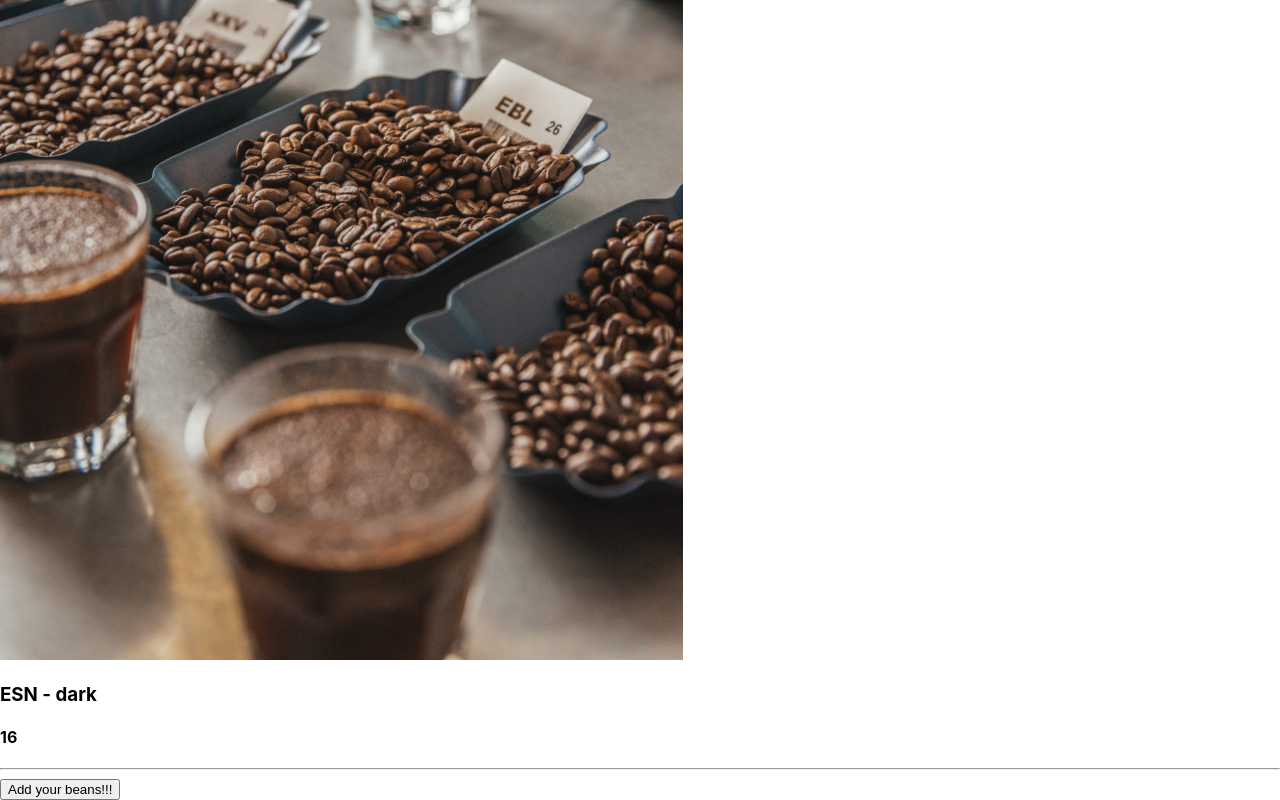
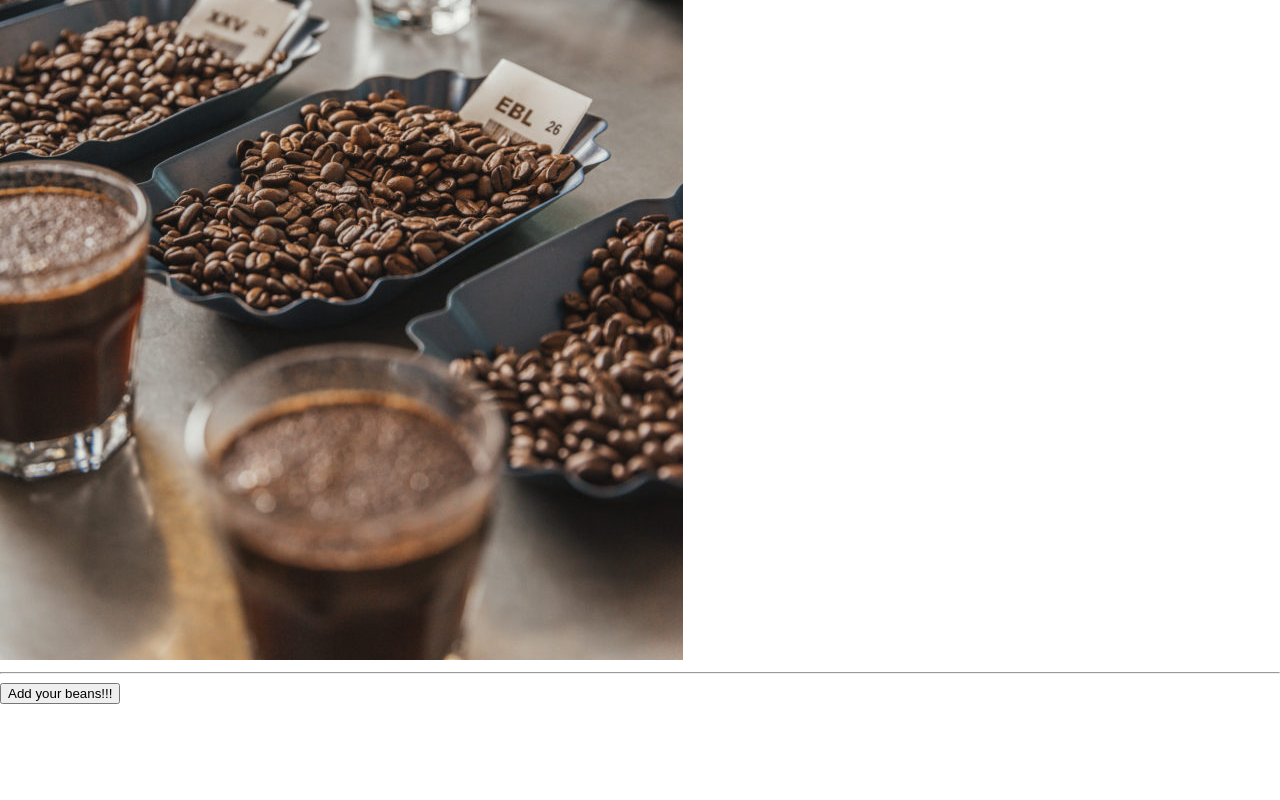
Before and after one commit to ian-bravo/coffee-bean-inventory-tracker, a React (Create React App) app: page / in a window 1280 px wide. Shown: the part 446-1246 px from the top of the page. After the commit the page ends 1150 px from the top, so only its background shows below. Built offline with nearby package versions, Linux system fonts and the light colour scheme.

Commit message:
debug WIP, add id

```diff
--- a/src/components/Bean.js
+++ b/src/components/Bean.js
@@ -14,7 +14,8 @@ function Bean(props){
 Bean.propTypes = {
   name: PropTypes.string,
   price: PropTypes.string,
-  roast: PropTypes.string
+  roast: PropTypes.string,
+  id: PropTypes.string
 };
 
 export default Bean;
--- a/src/components/BeanControl.js
+++ b/src/components/BeanControl.js
@@ -7,8 +7,17 @@ class BeanControl extends React.Component {
   constructor(props) {
     super(props);
     this.state = {
+      formVisibleOnPage: false,
+      mainBeanList: []
+    };
+  }
+
+  handleAddingNewBeanToList = (newBean) => {
+    const newMainBeanList = this.state.mainBeanList.concat(newBean);
+    this.setState({
+      mainBeanList: newMainBeanList,
       formVisibleOnPage: false
-    };
+    });
   }
 
   handleClick = () => {
@@ -21,10 +30,10 @@ class BeanControl extends React.Component {
     let currentlyVisibleState = null;
     let buttonText = null;
     if (this.state.formVisibleOnPage) {
-      currentlyVisibleState = <NewBeanForm />
+      currentlyVisibleState = <NewBeanForm oneNewBeanCreation={this.handleAddingNewBeanToList} />;
       buttonText = "Return to bean list";
     } else {
-      currentlyVisibleState = <BeanList />
+      currentlyVisibleState = <BeanList beanList={this.state.mainBeanList} />;
       buttonText = "Add your beans!!!";
     }
     return (
--- a/src/components/BeanList.js
+++ b/src/components/BeanList.js
@@ -1,13 +1,25 @@
 import React from "react";
 import Bean from "./Bean";
+import PropTypes from "prop-types";
 
-function BeanList(){
+function BeanList(props){
   return (
-    <Bean
-      name="ESN"
-      price="16"
-      roast="dark"/>
+    <React.Fragment>
+      <hr />
+      {props.beanList.map((bean) =>
+        <Bean
+          name={bean.name}
+          roast={bean.roast}
+          price={bean.price}
+          id={bean.id}
+          key={bean.id} />
+      )}
+    </React.Fragment>
   );
 }
 
+BeanList.propTypes = {
+  beanList: PropTypes.array
+};
+
 export default BeanList;
--- a/src/components/NewBeanForm.js
+++ b/src/components/NewBeanForm.js
@@ -1,10 +1,18 @@
 import React from "react";
+import PropTypes from "prop-types";
+import { v4 } from 'uuid';
 
 function NewBeanForm(props){
 
   function handleNewBeanFormSubmission(event) {
     event.preventDefault();
-  }
+    props.onNewBeanCreation({
+      name: event.target.name.value,
+      roast: event.target.roast.value,
+      price: event.target.price.value,
+      id: v4()
+    });
+  };
 
   return (
     <React.Fragment>
@@ -27,4 +35,8 @@ function NewBeanForm(props){
   );
 }
 
+NewBeanForm.propTypes = {
+  onNewBeanCreation: PropTypes.func
+};
+
 export default NewBeanForm;
```
